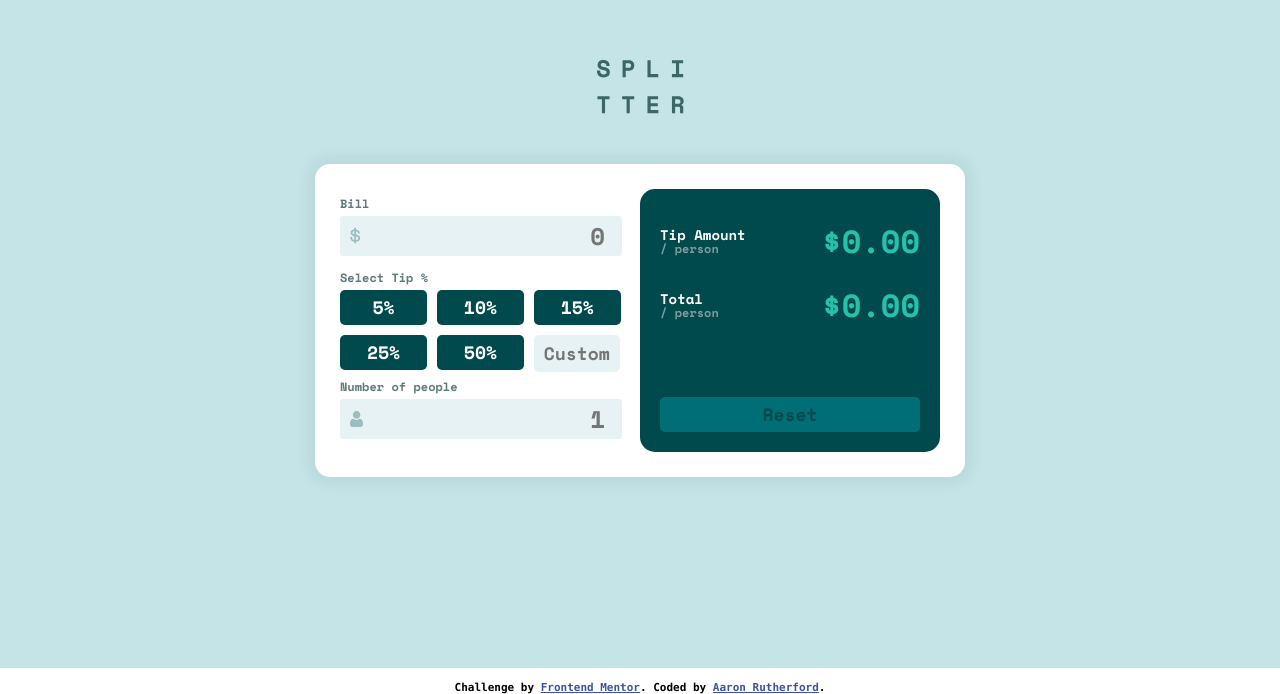
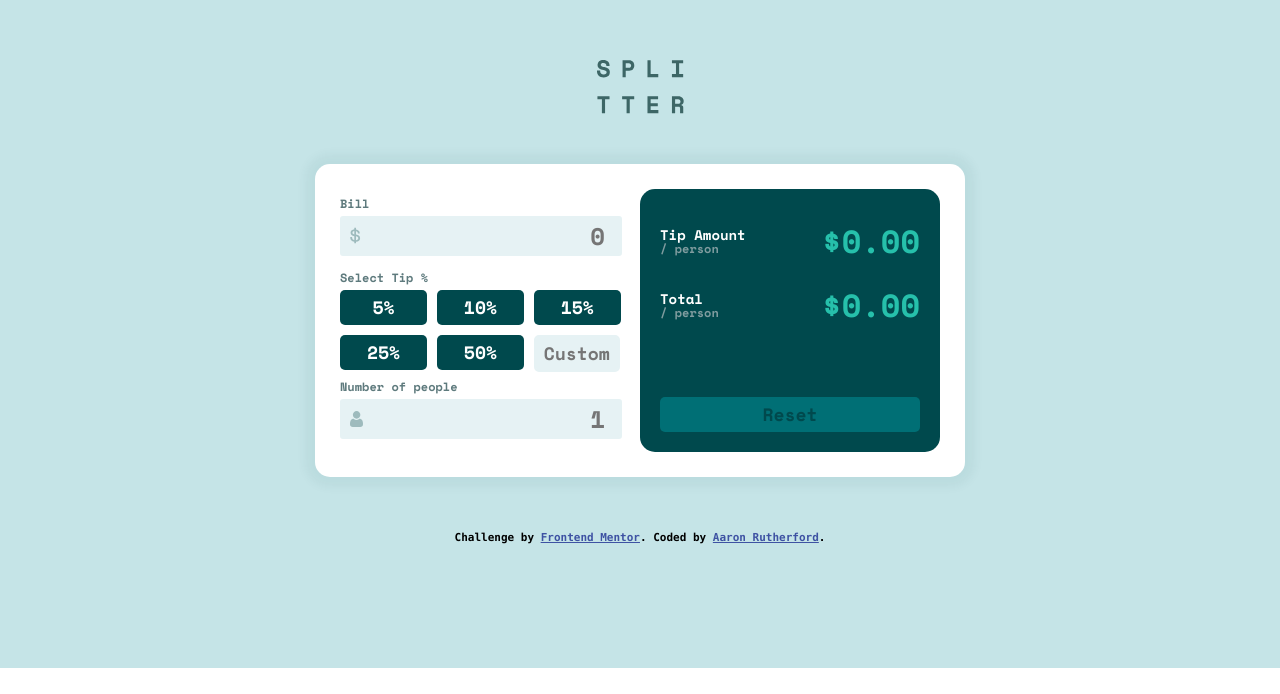
Before and after one commit to Hazipan/tip-calc, a React (Create React App) app: page / in a window 1280 px wide. Shown: the part 132-826 px from the top of the page. After the commit the page ends 800 px from the top, so only its background shows below. Built offline with nearby package versions, Linux system fonts and the light colour scheme.

Commit message:
CSS fixes
Previous two commits didn't actually fully fix things, I just assumed they would. This one actually does the fixes to handle the addition of <main> and <footer>

```diff
--- a/src/App.css
+++ b/src/App.css
@@ -1,17 +1,27 @@
-.app .calc {
+.app {
   display: flex;
   justify-content: center;
   align-items: center;
   height: 100vh;
   flex-direction: column;
   background-color: hsl(185, 41%, 84%);
+  position: relative;
+}
+
+.main {
+  display: flex;
+  justify-content: center;
+  align-items: center;
+  height: 100vh;
+  flex-direction: column;
 }
 
 .attribution {
   font-size: 11px;
   text-align: center;
-  margin-top: 20px;
   font-family: source-code-pro, Menlo, Monaco, Consolas, 'Courier New', monospace;
+  position: absolute;
+  bottom: 130px;
 }
 
 .attribution a { color: hsl(228, 45%, 44%); }
@@ -20,5 +30,5 @@
   .app {
     height: 750px;
   }
-  .attribution { font-size: 8px;}
+  .attribution { font-size: 8px; margin-top: 65px; bottom: 30px;}
 }
--- a/src/App.js
+++ b/src/App.js
@@ -134,8 +134,8 @@ class App extends React.Component {
     const totalTipPerPerson = totalTip / parseFloat(this.state.people);
 
     return (
-      <div className="app">
-        <main className='calc'>
+      <div className='app'>
+        <main className='main'>
           <img id="logo" src={logo} alt="Splitter Logo" />
           <Container>
             <InputCard>
```
